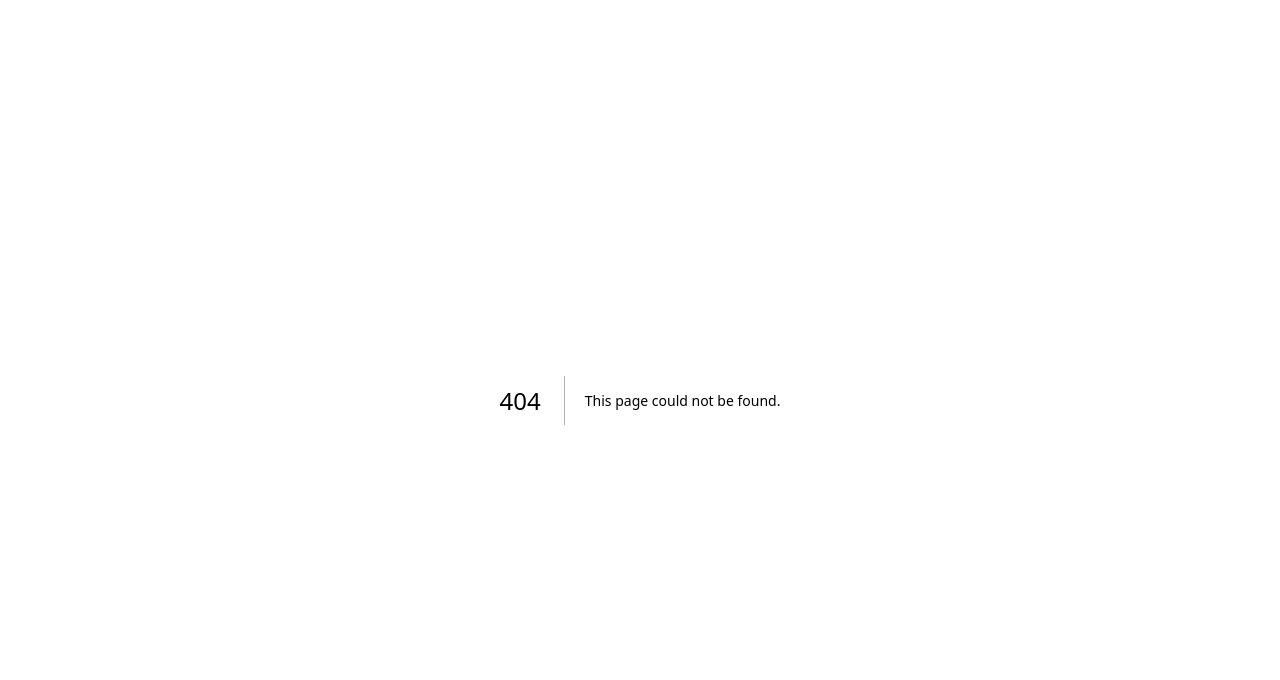
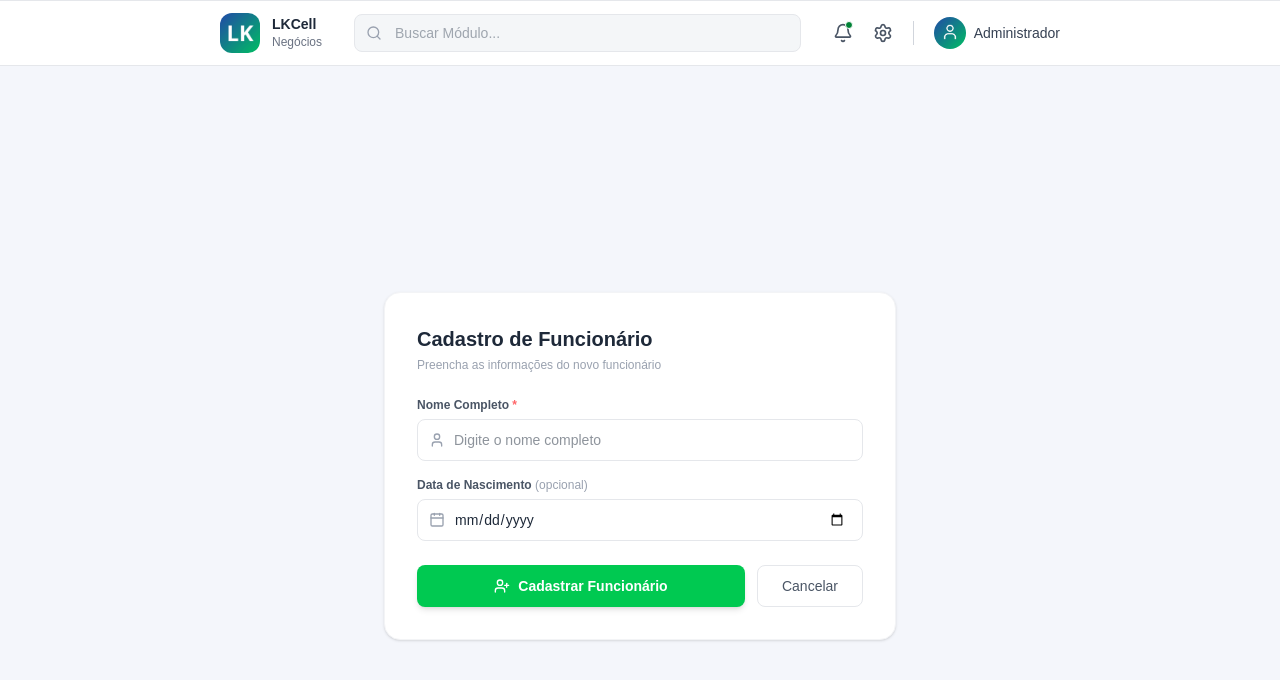
Before and after one commit to Mescxll/Projeto_de_Software_LkCell, a Next.js app in the folder frontend/: page /funcionarios/cadastro in a window 1280 px wide. Before the commit this address had no page. Shown: the top 680 px of the page. Built offline with nearby package versions, Linux system fonts and the light colour scheme.

Commit message:
feat: cadastro de funcionarios e ajuste de cor de texto de barra de busca

```diff
--- a/frontend/src/app/clientes/gerenciar/page.tsx
+++ b/frontend/src/app/clientes/gerenciar/page.tsx
@@ -104,8 +104,8 @@ export default function GerenciarClientes() {
           <Search className="absolute left-3 top-1/2 -translate-y-1/2 text-gray-400 w-4 h-4" />
           <input
             type="text"
-            placeholder="Buscar por nome, email, ID, CPF ou CNPJ..."
-            className="w-full pl-9 pr-4 py-2 border border-gray-200 rounded-lg bg-white text-sm focus:ring-2 focus:ring-blue-500 outline-none shadow-sm placeholder:text-gray-400"
+            placeholder="Buscar por nome, ID, CPF ou CNPJ..."
+            className="w-full pl-9 pr-4 py-2 border border-gray-200 text-gray-800 rounded-lg bg-white text-sm focus:ring-2 focus:ring-blue-500 outline-none shadow-sm placeholder:text-gray-400"
             onChange={(e) => setBusca(e.target.value)}
           />
         </div>
--- /dev/null
+++ b/frontend/src/app/funcionarios/cadastro/page.tsx
@@ -0,0 +1,161 @@
+"use client";
+import { useState } from "react";
+import { useRouter } from "next/navigation";
+import Navbar from "@/components/Navbar";
+import { User, Calendar, UserPlus, CheckCircle, AlertTriangle } from "lucide-react";
+
+export default function CadastrarFuncionario() {
+  const router = useRouter();
+  const [modal, setModal] = useState<null | "sucesso" | "erro">(null);
+  const [erroMsg, setErroMsg] = useState("");
+  const [form, setForm] = useState({
+    nome: "",
+    data_nascimento: "",
+  });
+
+  const handleChange = (e) => setForm({ ...form, [e.target.name]: e.target.value });
+
+  const handleSubmit = async () => {
+    if (!form.nome.trim()) {
+      setErroMsg("O nome do funcionário é obrigatório.");
+      setModal("erro");
+      return;
+    }
+
+    try {
+      const res = await fetch("http://localhost:3000/api/funcionarios", {
+        method: "POST",
+        headers: { "Content-Type": "application/json" },
+        body: JSON.stringify(form),
+      });
+
+      if (res.ok) {
+        setModal("sucesso");
+      } else {
+        const data = await res.json();
+        setErroMsg(data.erro || "Erro ao cadastrar funcionário.");
+        setModal("erro");
+      }
+    } catch {
+      setErroMsg("Não foi possível conectar ao servidor.");
+      setModal("erro");
+    }
+  };
+
+  const inputIconClass = "w-full pl-9 pr-4 py-2.5 border border-gray-200 rounded-lg text-sm text-gray-800 focus:ring-2 focus:ring-blue-500 outline-none";
+
+  return (
+    <>
+      <Navbar />
+      <main className="min-h-screen bg-[#f4f6fb] flex items-center justify-center p-8">
+        <div className="bg-white rounded-2xl shadow-sm border border-gray-100 w-full max-w-lg p-8">
+
+          {/* Título */}
+          <div className="mb-6">
+            <h1 className="text-xl font-bold text-gray-800">Cadastro de Funcionário</h1>
+            <p className="text-xs text-gray-400 mt-1">Preencha as informações do novo funcionário</p>
+          </div>
+
+          {/* Nome */}
+          <div className="mb-4">
+            <label className="text-xs font-semibold text-gray-600 mb-1.5 block">
+              Nome Completo <span className="text-red-400">*</span>
+            </label>
+            <div className="relative">
+              <User className="absolute left-3 top-1/2 -translate-y-1/2 text-gray-400 w-4 h-4" />
+              <input
+                type="text" name="nome" placeholder="Digite o nome completo"
+                value={form.nome} onChange={handleChange}
+                className={inputIconClass}
+              />
+            </div>
+          </div>
+
+          {/* Data de Nascimento */}
+          <div className="mb-6">
+            <label className="text-xs font-semibold text-gray-600 mb-1.5 block">
+              Data de Nascimento <span className="text-gray-400 font-normal">(opcional)</span>
+            </label>
+            <div className="relative">
+              <Calendar className="absolute left-3 top-1/2 -translate-y-1/2 text-gray-400 w-4 h-4" />
+              <input
+                type="date" name="data_nascimento"
+                value={form.data_nascimento} onChange={handleChange}
+                className={inputIconClass}
+              />
+            </div>
+          </div>
+
+          {/* Botões */}
+          <div className="flex gap-3">
+            <button
+              onClick={handleSubmit}
+              className="flex-1 flex items-center justify-center gap-2 bg-green-500 hover:bg-green-600 text-white py-2.5 rounded-lg font-semibold text-sm transition-all shadow-md"
+            >
+              <UserPlus className="w-4 h-4" /> Cadastrar Funcionário
+            </button>
+            <button
+              onClick={() => router.push("/funcionarios/gerenciar")}
+              className="px-6 py-2.5 rounded-lg border border-gray-200 text-gray-600 text-sm font-medium hover:bg-gray-50 transition-all"
+            >
+              Cancelar
+            </button>
+          </div>
+
+        </div>
+      </main>
+
+      {/* Modal Sucesso */}
+      {modal === "sucesso" && (
+        <div className="fixed inset-0 bg-black/30 backdrop-blur-sm flex items-center justify-center z-50">
+          <div className="bg-white rounded-2xl shadow-xl p-8 w-full max-w-sm text-center">
+            <div className="flex justify-center mb-4">
+              <div className="w-16 h-16 rounded-full bg-green-100 flex items-center justify-center">
+                <CheckCircle className="w-9 h-9 text-green-500" />
+              </div>
+            </div>
+            <h2 className="text-lg font-bold text-gray-800 mb-1">Funcionário cadastrado com sucesso!</h2>
+            <p className="text-sm text-blue-500 font-medium mb-1">{form.nome}</p>
+            <p className="text-xs text-gray-400 mb-6">O funcionário foi adicionado ao sistema LKCell</p>
+            <button
+              onClick={() => router.push("/funcionarios/gerenciar")}
+              className="w-full py-2.5 bg-blue-500 hover:bg-blue-600 text-white rounded-lg font-semibold text-sm transition-all mb-3"
+            >
+              Fechar
+            </button>
+            <button
+              onClick={() => {
+                setModal(null);
+                setForm({ nome: "", data_nascimento: "" });
+              }}
+              className="text-xs text-gray-400 hover:text-gray-600 transition-colors"
+            >
+              Cadastrar outro funcionário
+            </button>
+          </div>
+        </div>
+      )}
+
+      {/* Modal Erro */}
+      {modal === "erro" && (
+        <div className="fixed inset-0 bg-black/30 backdrop-blur-sm flex items-center justify-center z-50">
+          <div className="bg-white rounded-2xl shadow-xl p-8 w-full max-w-sm text-center">
+            <div className="flex justify-center mb-4">
+              <div className="w-16 h-16 rounded-full bg-red-100 flex items-center justify-center">
+                <AlertTriangle className="w-9 h-9 text-red-500" />
+              </div>
+            </div>
+            <h2 className="text-lg font-bold text-gray-800 mb-1">Erro ao cadastrar funcionário</h2>
+            <p className="text-xs text-gray-400 mb-6">{erroMsg}</p>
+            <button
+              onClick={() => setModal(null)}
+              className="w-full py-2.5 bg-red-500 hover:bg-red-600 text-white rounded-lg font-semibold text-sm transition-all"
+            >
+              Tentar novamente
+            </button>
+          </div>
+        </div>
+      )}
+    </>
+  );
+}
--- a/frontend/src/app/funcionarios/gerenciar/page.tsx
+++ b/frontend/src/app/funcionarios/gerenciar/page.tsx
@@ -132,7 +132,7 @@ export default function GerenciarFuncionarios() {
           <input
             type="text"
             placeholder="Buscar por nome ou ID..."
-            className="w-full pl-9 pr-4 py-2 border border-gray-200 rounded-lg bg-white text-sm focus:ring-2 focus:ring-blue-500 outline-none shadow-sm placeholder:text-gray-400"
+            className="w-full pl-9 pr-4 py-2 border border-gray-200 text-gray-800 rounded-lg bg-white text-sm focus:ring-2 focus:ring-blue-500 outline-none shadow-sm placeholder:text-gray-400"
             value={busca}
             onChange={(e) => setBusca(e.target.value)}
           />
--- a/frontend/src/app/page.tsx
+++ b/frontend/src/app/page.tsx
@@ -18,11 +18,9 @@ export default function Home() {
   return (
     <>
       <Navbar />
-
       <main className="p-8 px-55 min-h-screen bg-[#f8f9fa]">
-        <h1 className="text-2xl">Bem-vindo ao LkCell</h1>
-        <br/>
-        <p className="font-light">Acesse o módulo que deseja gerenciar</p>
+        <h1 className="text-2xl text-gray-800">Bem-vindo ao LkCell</h1>
+        <p className="font-light text-gray-500">Acesse o módulo que deseja gerenciar</p>
         <br/>
         <div className="grid grid-cols-1 sm:grid-cols-2 md:grid-cols-3 xl:grid-cols-4 gap-6 max-w-7xl mx-auto">
           {painel.map((card, index) => {
--- a/frontend/src/components/Navbar.tsx
+++ b/frontend/src/components/Navbar.tsx
@@ -6,7 +6,7 @@ import { Users, UserCog, Package, Truck, TrendingUp, ShoppingBasket, Wrench, Wal
 
 const modulos = [
   { titulo: "Clientes", icone: Users, link: "/clientes/gerenciar" },
-  { titulo: "Funcionários", icone: UserCog, link: "#" },
+  { titulo: "Funcionários", icone: UserCog, link: "/funcionarios/gerenciar" },
   { titulo: "Produtos", icone: Package, link: "#" },
   { titulo: "Fornecedores", icone: Truck, link: "#" },
   { titulo: "Vendas", icone: TrendingUp, link: "#" },
@@ -44,7 +44,7 @@ export default function Navbar() {
           <Search className="absolute left-3 text-gray-400 w-4 h-4" />
           <input
             type="text"
-            placeholder="Buscar..."
+            placeholder="Buscar Módulo..."
             value={busca}
             onChange={(e) => setBusca(e.target.value)}
             onBlur={() => setTimeout(() => setBusca(""), 150)}
```
